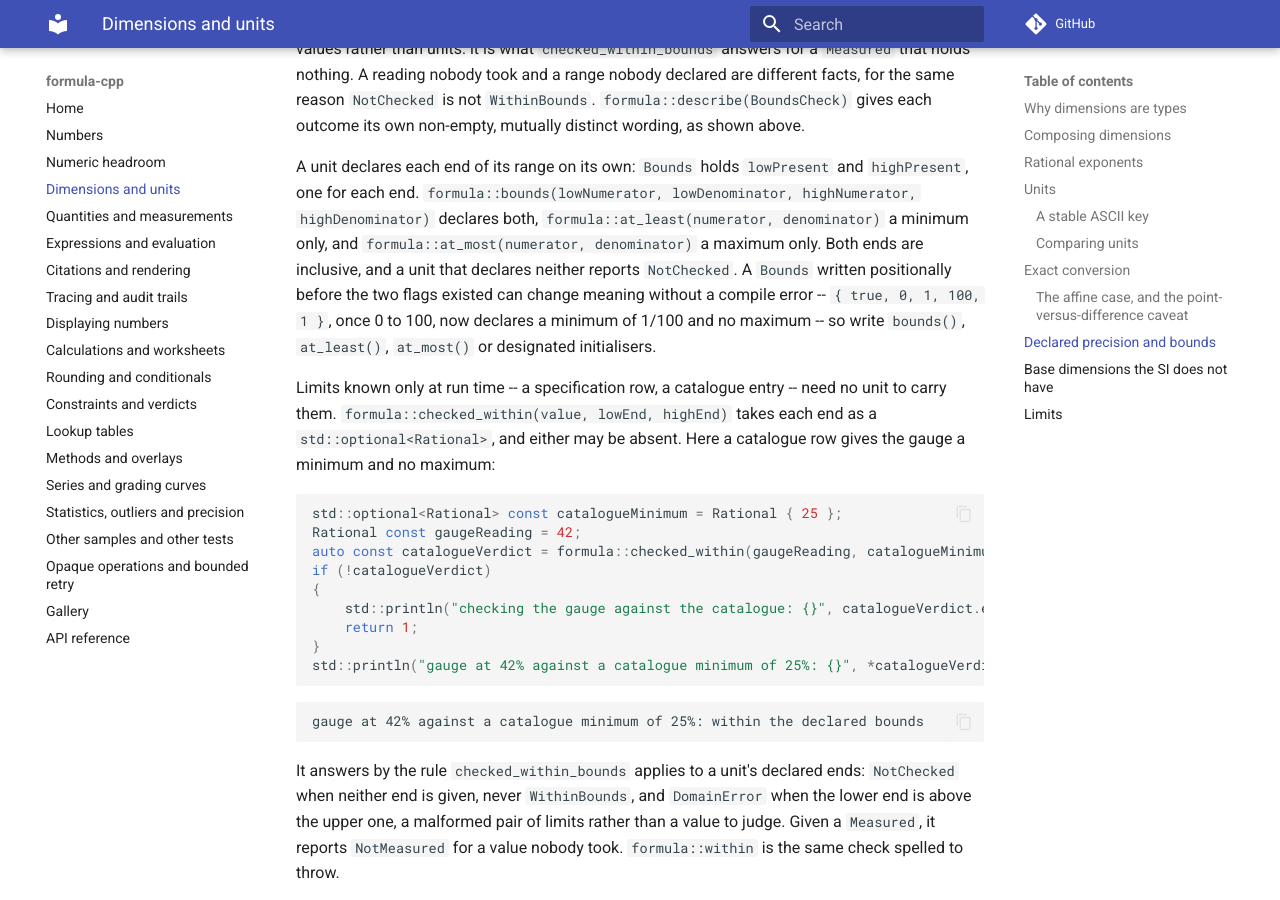
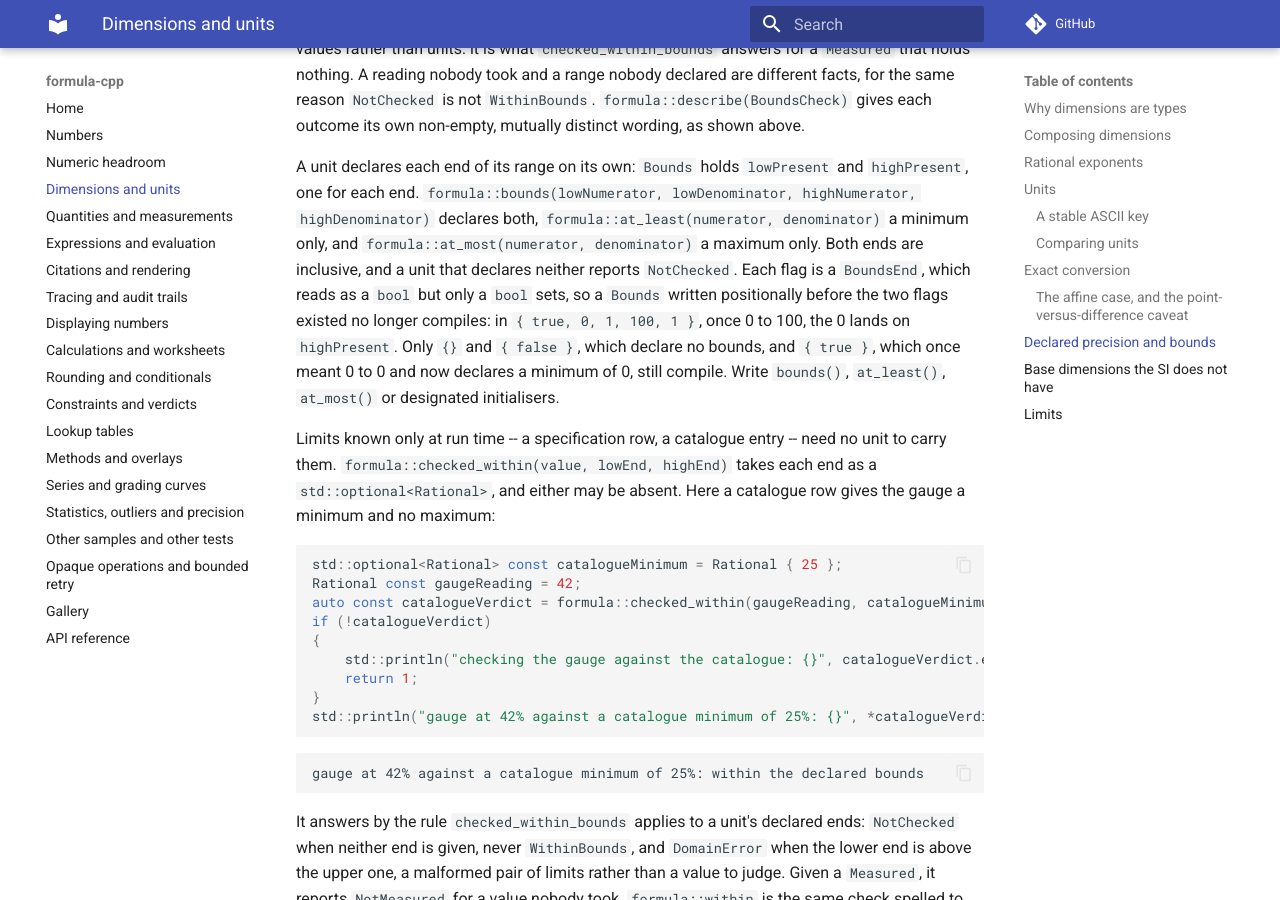
Before and after one commit to LASTRADA-Software/formula-cpp, an MkDocs documentation site: the page built from docs/dimensions.md, in a window 1280 px wide and 900 px high, scrolled down 8754 px. Built offline with MkDocs 1.6.1 and Material for MkDocs 9.7.7, drawn with Linux system fonts in a browser that asks for light colours; comment, search, counter and statistics services are not loaded.

Commit message:
feat(unit): refuse a positional Bounds whose second value is a number
Bounds now holds a flag for each end, both ahead of the four integer
fields, so a Bounds written positionally in the order it had before,
{ true, 0, 1, 100, 1 }, compiled with every value one member later: once
a range of 0 to 100, it read as a minimum of 1/100 and no maximum, and
judged 0 below it and 250 within bounds.

lowPresent and highPresent are now a BoundsEnd: a structural type that a
bool sets implicitly, that reads back as a bool, and whose constructor
template for every other type is deleted. A number in a flag's place is
refused on every compiler, constant or not. Designated initialisers,
bounds(), at_least(), at_most(), if, !, ||, == between Bounds, and Unit
as a template argument all work as before. Only {}, { false } and
{ true } still compile positionally; { true } now declares a minimum of
0, which a test pins.

Signed-off-by: Christian Parpart <c.parpart@lastrada.net>

```diff
--- a/docs/dimensions.md
+++ b/docs/dimensions.md
@@ -408,11 +408,13 @@ and `highPresent`, one for each end. `formula::bounds(lowNumerator,
 lowDenominator, highNumerator, highDenominator)` declares both,
 `formula::at_least(numerator, denominator)` a minimum only, and
 `formula::at_most(numerator, denominator)` a maximum only. Both ends are
-inclusive, and a unit that declares neither reports `NotChecked`. A `Bounds`
-written positionally before the two flags existed can change meaning without a
-compile error -- `{ true, 0, 1, 100, 1 }`, once 0 to 100, now declares a minimum
-of 1/100 and no maximum -- so write `bounds()`, `at_least()`, `at_most()` or
-designated initialisers.
+inclusive, and a unit that declares neither reports `NotChecked`. Each flag is
+a `BoundsEnd`, which reads as a `bool` but only a `bool` sets, so a `Bounds`
+written positionally before the two flags existed no longer compiles: in
+`{ true, 0, 1, 100, 1 }`, once 0 to 100, the 0 lands on `highPresent`. Only
+`{}` and `{ false }`, which declare no bounds, and `{ true }`, which once meant
+0 to 0 and now declares a minimum of 0, still compile. Write `bounds()`,
+`at_least()`, `at_most()` or designated initialisers.
 
 Limits known only at run time -- a specification row, a catalogue entry -- need
 no unit to carry them. `formula::checked_within(value, lowEnd, highEnd)` takes
```
Also changed, not shown: CHANGELOG.md (+8 -9 lines), 4 other files.
